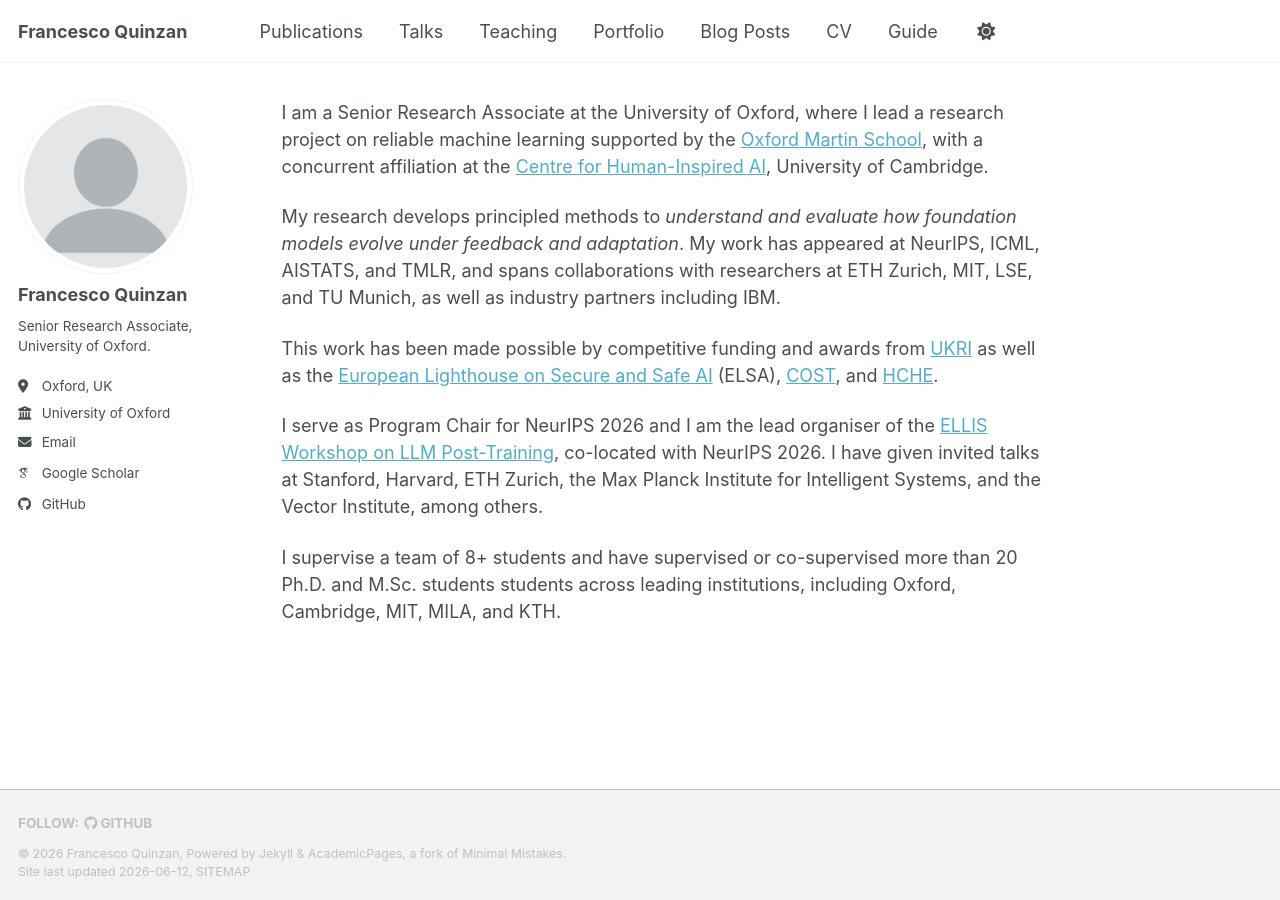
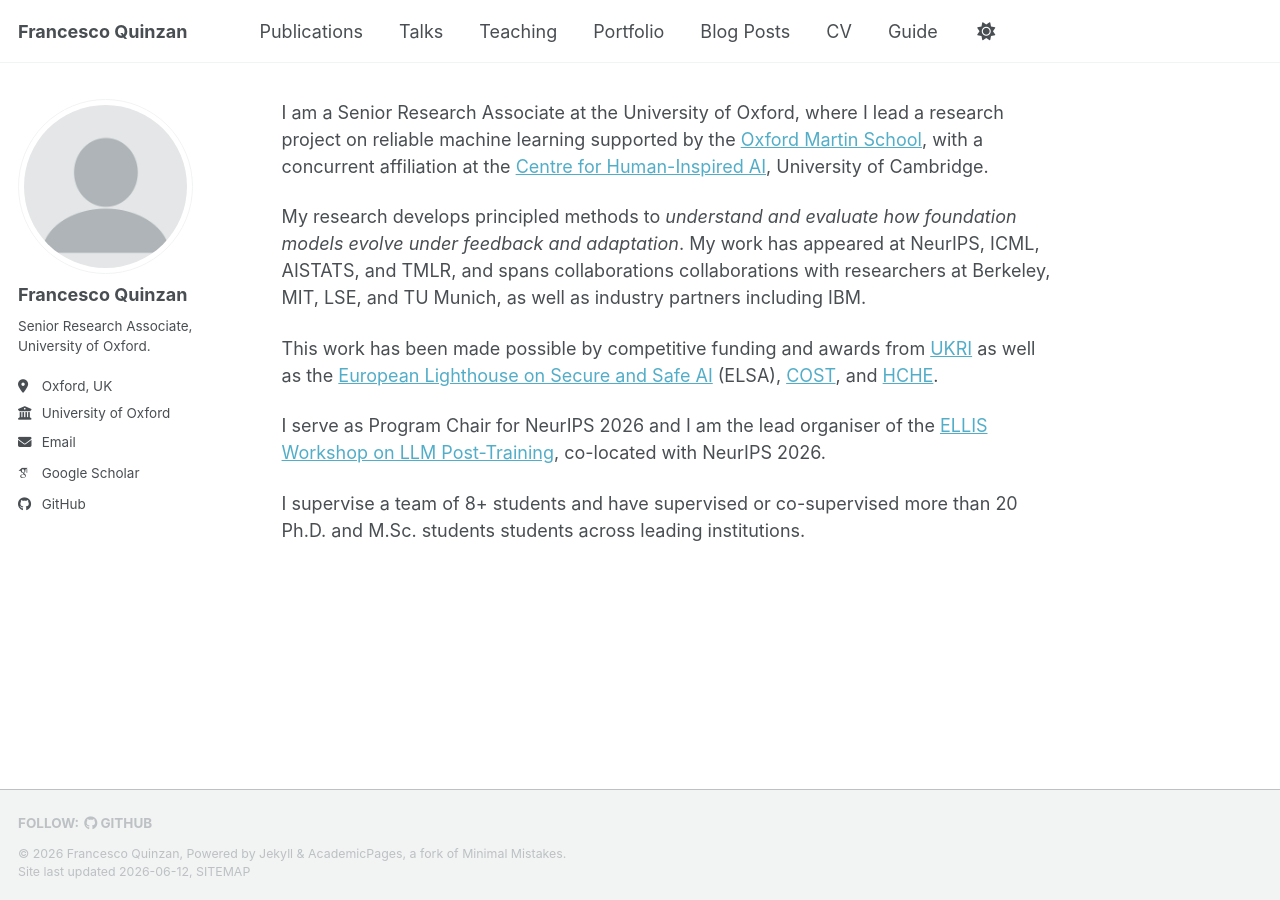
Before and after one commit to francescoQuinzan/francescoQuinzan.github.io, a Jekyll site: the page built from _pages/about.md, in a window 1280 px wide. Built offline with Jekyll 4.4.1, drawn with Linux system fonts in a browser that asks for light colours; some web fonts are replaced; our own code applies the rules of GitHub Pages for plain Markdown files; a script bundle is joined from its source files by our own code; library files that are not in the unit come from our copies.

Commit message:
Update about.md

```diff
--- a/_pages/about.md
+++ b/_pages/about.md
@@ -1,9 +1,9 @@
 I am a Senior Research Associate at the University of Oxford, where I lead a research project on reliable machine learning supported by the [Oxford Martin School](https://www.oxfordmartin.ox.ac.uk/), with a concurrent affiliation at the [Centre for Human-Inspired AI](https://www.chia.cam.ac.uk/), University of Cambridge.
 
-My research develops principled methods to *understand and evaluate how foundation models evolve under feedback and adaptation*. My work has appeared at NeurIPS, ICML, AISTATS, and TMLR, and spans collaborations with researchers at ETH Zurich, MIT, LSE, and TU Munich, as well as industry partners including IBM.
+My research develops principled methods to *understand and evaluate how foundation models evolve under feedback and adaptation*. My work has appeared at NeurIPS, ICML, AISTATS, and TMLR, and spans collaborations collaborations with researchers at Berkeley, MIT, LSE, and TU Munich, as well as industry partners including IBM.
 
 This work has been made possible by competitive funding and awards from [UKRI](https://www.ukri.org/) as well as the [European Lighthouse on Secure and Safe AI](https://elsa-ai.eu/) (ELSA), [COST](https://www.cost.eu/), and [HCHE](https://www.hche.uni-hamburg.de/).
 
-I serve as Program Chair for NeurIPS 2026 and I am the lead organiser of the [ELLIS Workshop on LLM Post-Training](https://jdixon-2.github.io/WorkshopSite/), co-located with NeurIPS 2026. I have given invited talks at Stanford, Harvard, ETH Zurich, the Max Planck Institute for Intelligent Systems, and the Vector Institute, among others.
+I serve as Program Chair for NeurIPS 2026 and I am the lead organiser of the [ELLIS Workshop on LLM Post-Training](https://jdixon-2.github.io/WorkshopSite/), co-located with NeurIPS 2026.
 
-I supervise a team of 8+ students and have supervised or co-supervised more than 20 Ph.D. and M.Sc. students students across leading institutions, including Oxford, Cambridge, MIT, MILA, and KTH.
+I supervise a team of 8+ students and have supervised or co-supervised more than 20 Ph.D. and M.Sc. students students across leading institutions.
```
